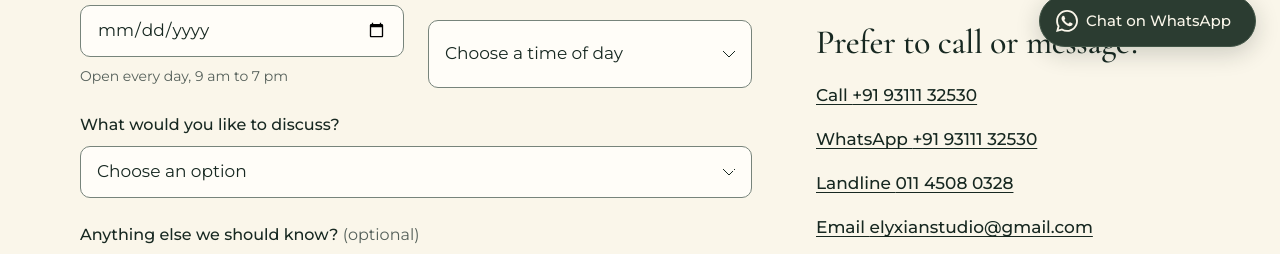
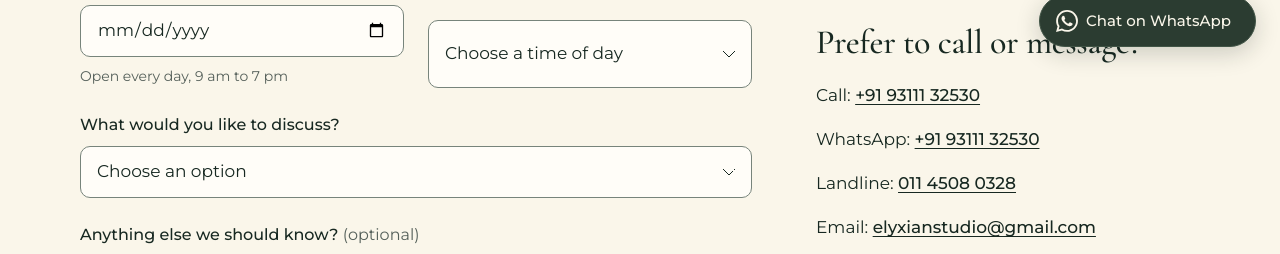
Before and after one commit to porshebeau/elyxian-website, a plain HTML site: page book.html in a window 1280 px wide. Shown: the part 729-983 px from the top of the page. Drawn offline with nearby package versions, Linux system fonts and the light colour scheme.

Commit message:
Booking page contact list: plain labels with colons, link only the number/email
Co-Authored-By: Claude Opus 5.5 <noreply@anthropic.com>

```diff
--- a/book.html
+++ b/book.html
@@ -171,10 +171,10 @@
         <div>
           <h2>Prefer to call or message?</h2>
           <ul class="fallback-list">
-            <li><a data-link="call" href="tel:+919311132530">Call <span data-c="phone">+91 93111 32530</span></a></li>
-            <li><a data-link="whatsapp" href="https://wa.me/919311132530" rel="noopener">WhatsApp <span data-c="phone">+91 93111 32530</span></a></li>
-            <li><a data-link="landline" href="tel:+911145080328">Landline <span data-c="landline">011 4508 0328</span></a></li>
-            <li><a data-link="email" href="mailto:elyxianstudio@gmail.com">Email <span data-c="email">elyxianstudio@gmail.com</span></a></li>
+            <li>Call: <a data-link="call" href="tel:+919311132530"><span data-c="phone">+91 93111 32530</span></a></li>
+            <li>WhatsApp: <a data-link="whatsapp" href="https://wa.me/919311132530" rel="noopener"><span data-c="phone">+91 93111 32530</span></a></li>
+            <li>Landline: <a data-link="landline" href="tel:+911145080328"><span data-c="landline">011 4508 0328</span></a></li>
+            <li>Email: <a data-link="email" href="mailto:elyxianstudio@gmail.com"><span data-c="email">elyxianstudio@gmail.com</span></a></li>
           </ul>
         </div>
       </aside>
```
